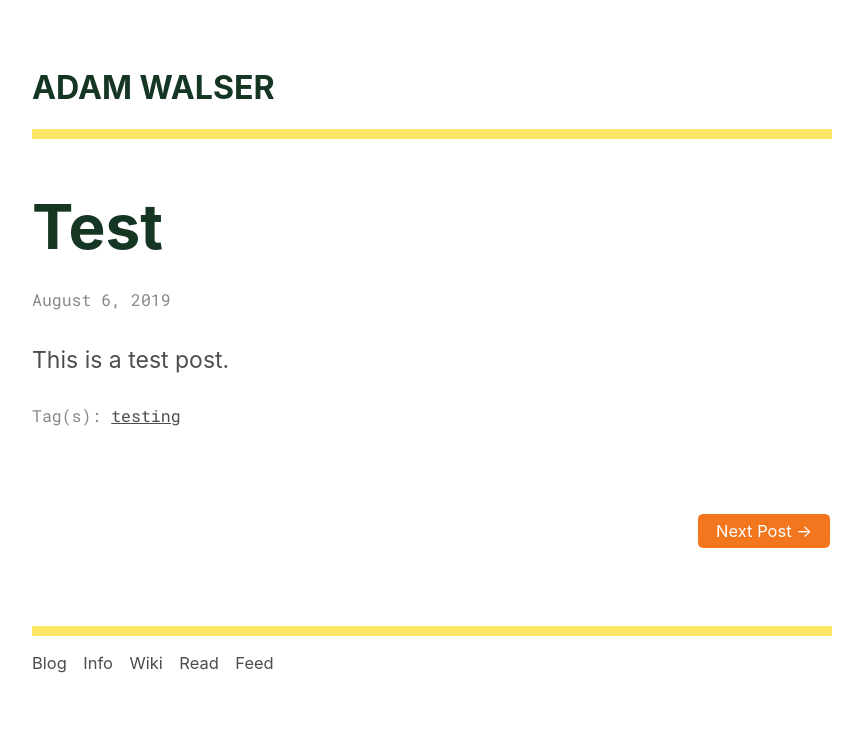
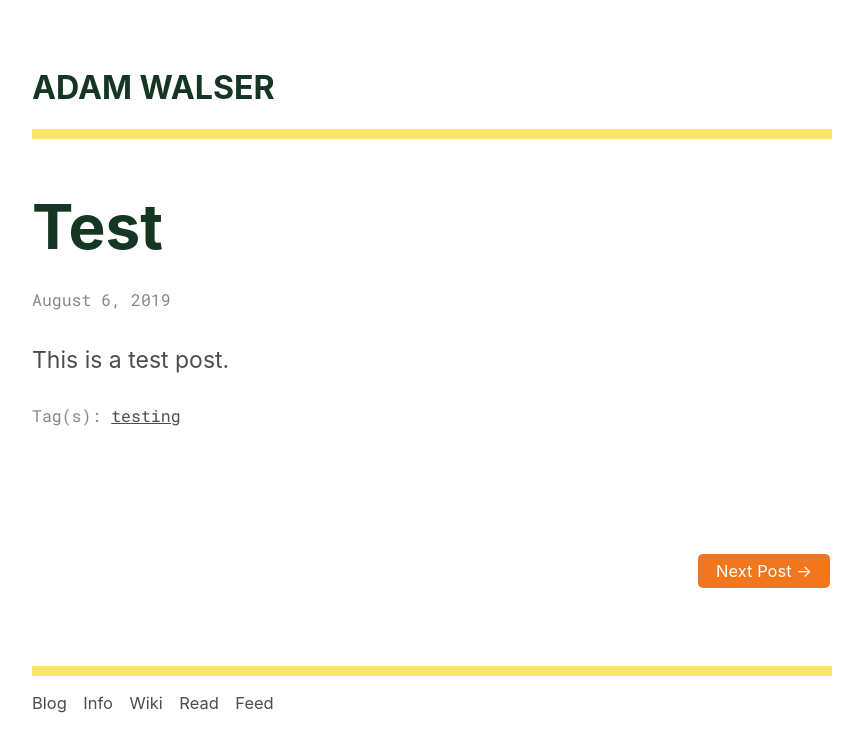
Before and after one commit to ajpwalser/ajpwalser.github.io, a Jekyll site: the page built from _posts/2019-08-06-test.md, in a window 1280 px wide. Shown: the top 752 px of the page, without its empty margins (208-1071 px from the left). Built offline with Jekyll 4.4.1, drawn with Linux system fonts in a browser that asks for light colours; some web fonts are replaced.

Commit message:
Update style.css

```diff
--- a/css/style.css
+++ b/css/style.css
@@ -337,6 +337,7 @@ span.small {
 	justify-content: space-between;
 	flex-wrap: wrap;
 	font-size: 0.718em;
+	padding-top: 2.43em;
 }
 
 .post-nav p {
```
